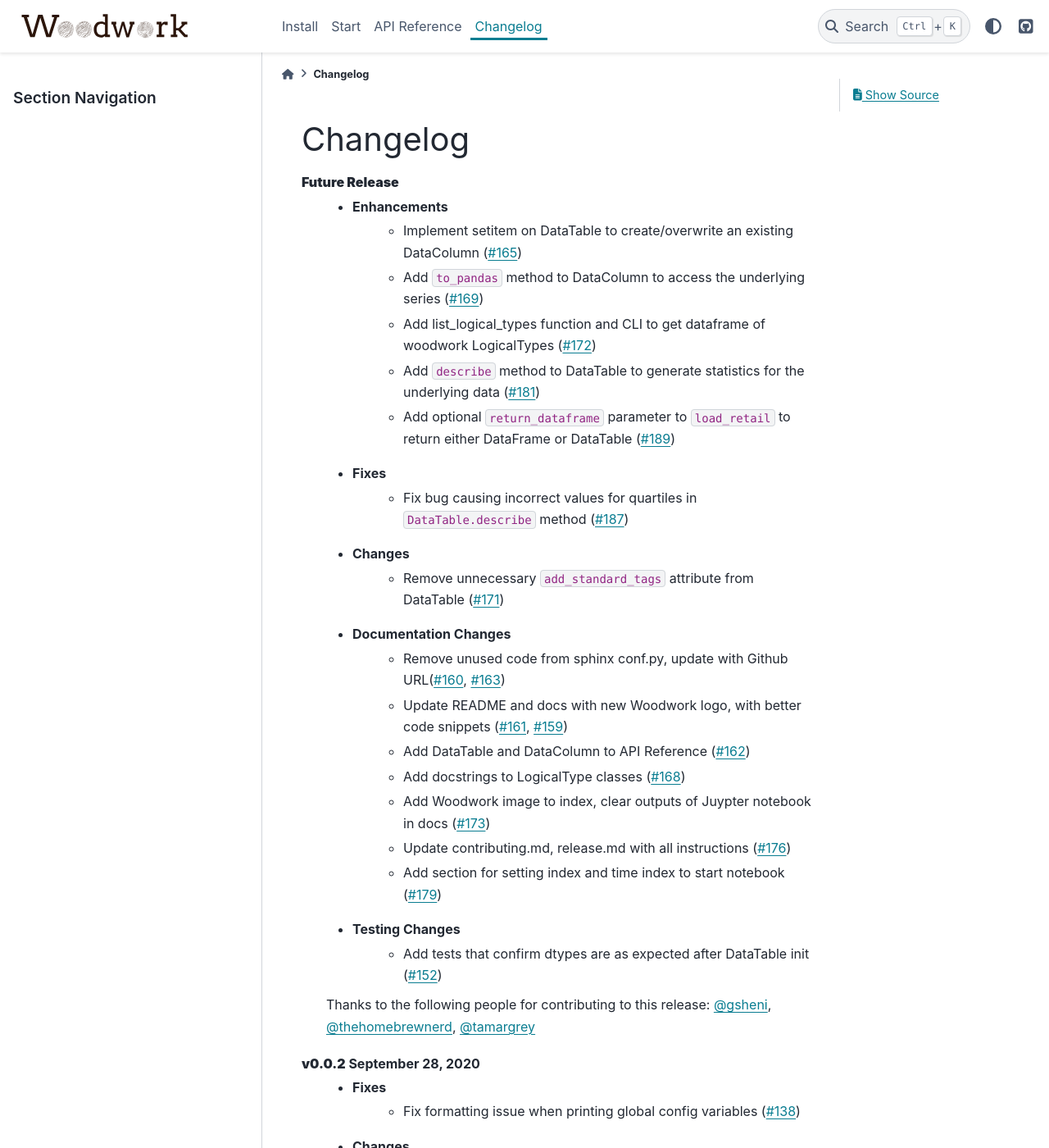
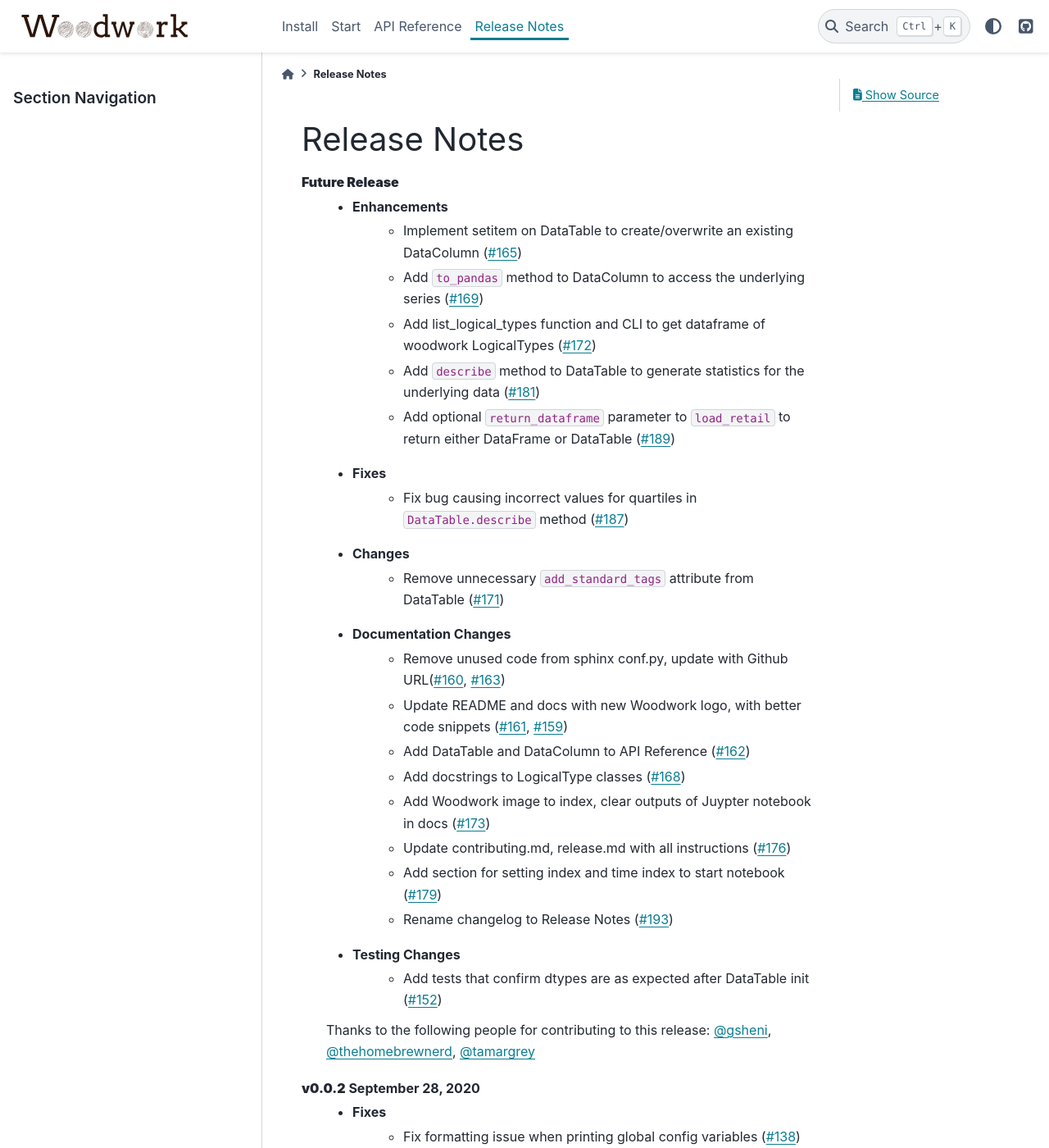
Before and after one commit to alteryx/woodwork, a Sphinx documentation site: the page built from docs/source/release_notes.rst, in a window 1280 px wide and 1400 px high. Shown: the whole window at 82% size. Built offline with Sphinx 7.4.7 and the PyData theme 0.15.4, drawn with Linux system fonts in a browser that asks for light colours; comment, search, counter and statistics services are not loaded.

Commit message:
Rename changelog to release notes (#193)
* rename changelog to release notes

* update release notes

* remove unused section

```diff
--- a/docs/source/changelog.rst
+++ b/docs/source/release_notes.rst
@@ -1,7 +1,7 @@
-.. _changelog:
+.. _release_notes:
 
-Changelog
----------
+Release Notes
+-------------
 **Future Release**
     * Enhancements
         * Implement setitem on DataTable to create/overwrite an existing DataColumn (:pr:`165`)
@@ -21,6 +21,7 @@
         * Add Woodwork image to index, clear outputs of Juypter notebook in docs (:pr:`173`)
         * Update contributing.md, release.md with all instructions (:pr:`176`)
         * Add section for setting index and time index to start notebook (:pr:`179`)
+        * Rename changelog to Release Notes (:pr:`193`)
     * Testing Changes
         * Add tests that confirm dtypes are as expected after DataTable init (:pr:`152`)
 
```
Also changed, not shown: other parts of docs/source/release_notes.rst (+0 -1 lines), contributing.md (+2 -2 lines), release.md (+6 -6 lines), docs/source/index.ipynb, 1 other file.
